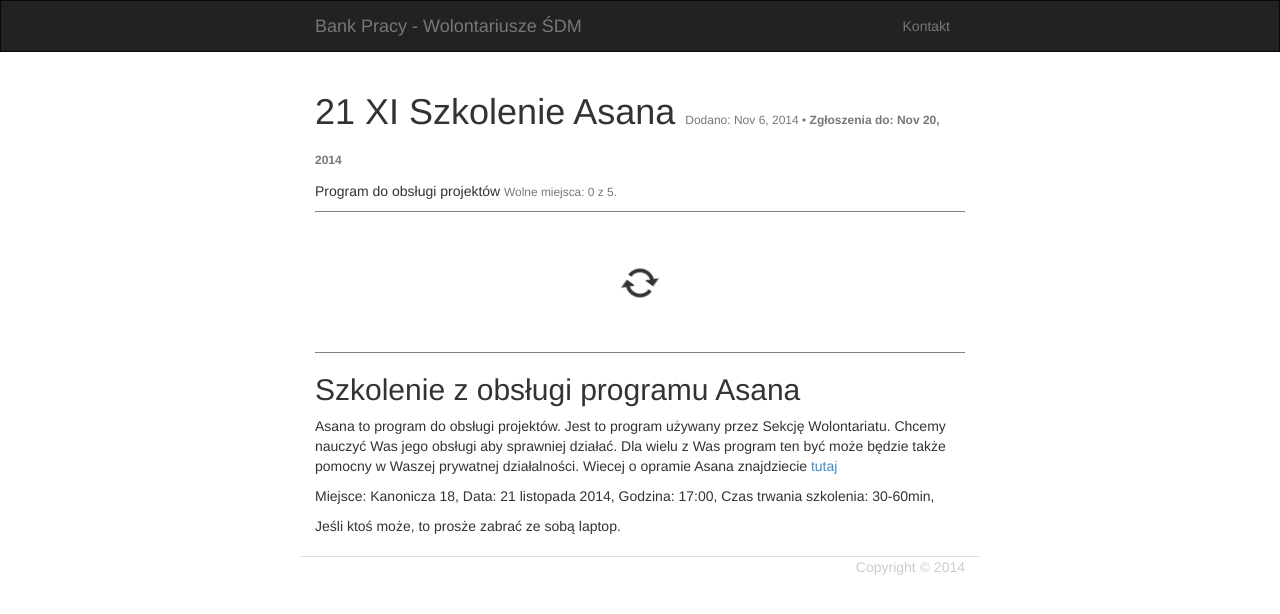
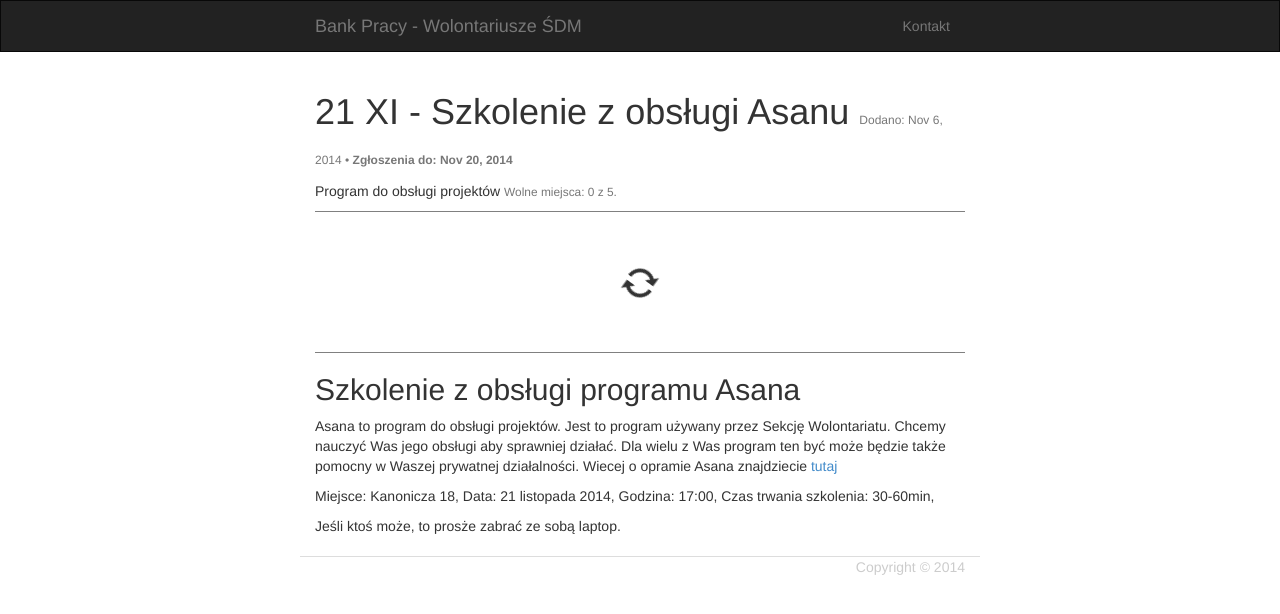
Before and after one commit to Krakow2016/tablica, a Jekyll site: the page built from _posts/2014-11-06-21-xi-szkolenie-asana.md, in a window 1280 px wide. Shown: the top 614 px of the page. Built offline with Jekyll 4.4.1, drawn with Linux system fonts in a browser that asks for light colours.

Commit message:
Created 2014-11-06-21-xi-szkolenie-asana.md

```diff
--- a/_posts/2014-11-06-21-xi-szkolenie-asana.md
+++ b/_posts/2014-11-06-21-xi-szkolenie-asana.md
@@ -1,7 +1,7 @@
 ---
 published: true
 layout: post
-title: 21 XI Szkolenie Asana
+title: "21 XI - Szkolenie z obsługi Asanu"
 team_count: "5"
 archive: false
 categories:
```
